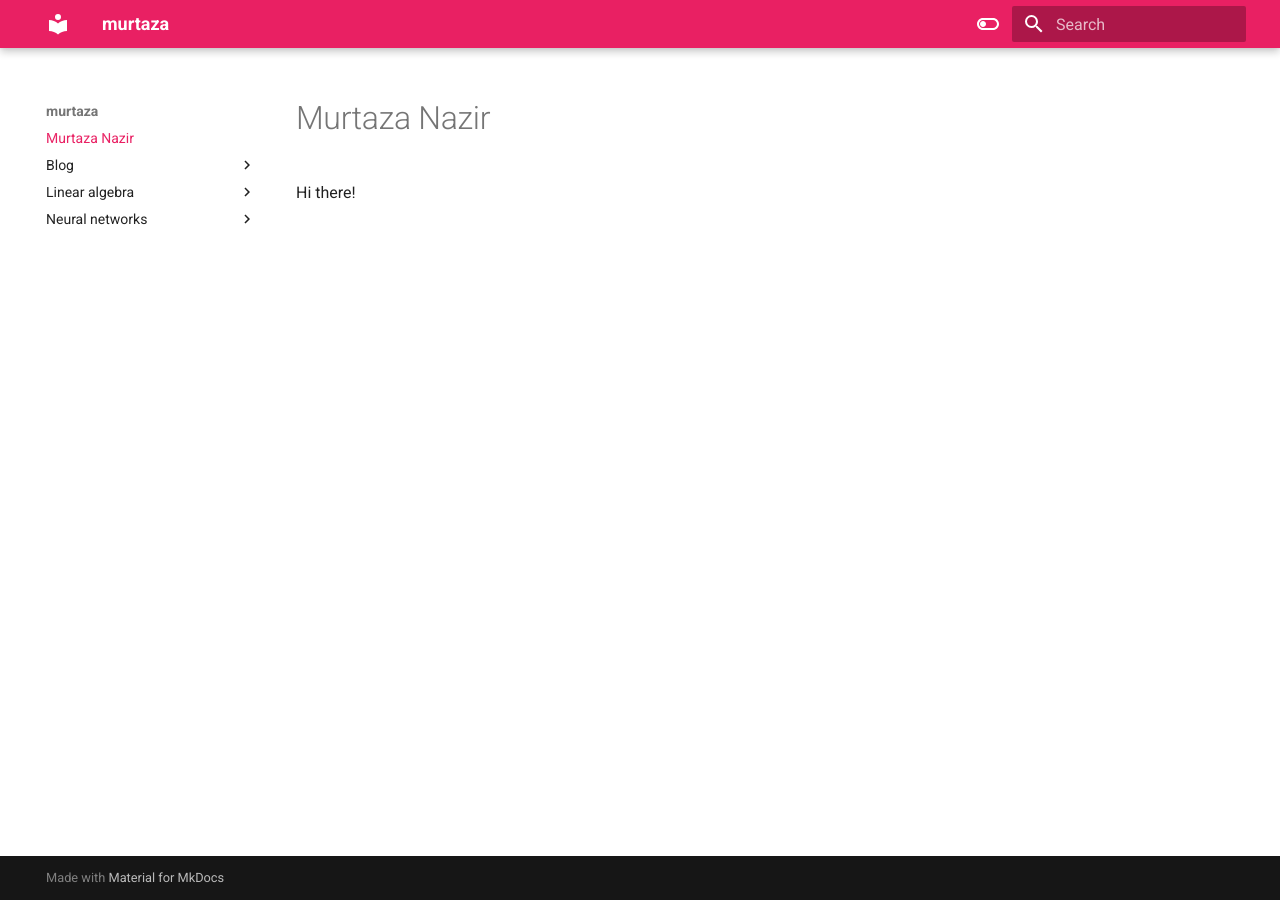
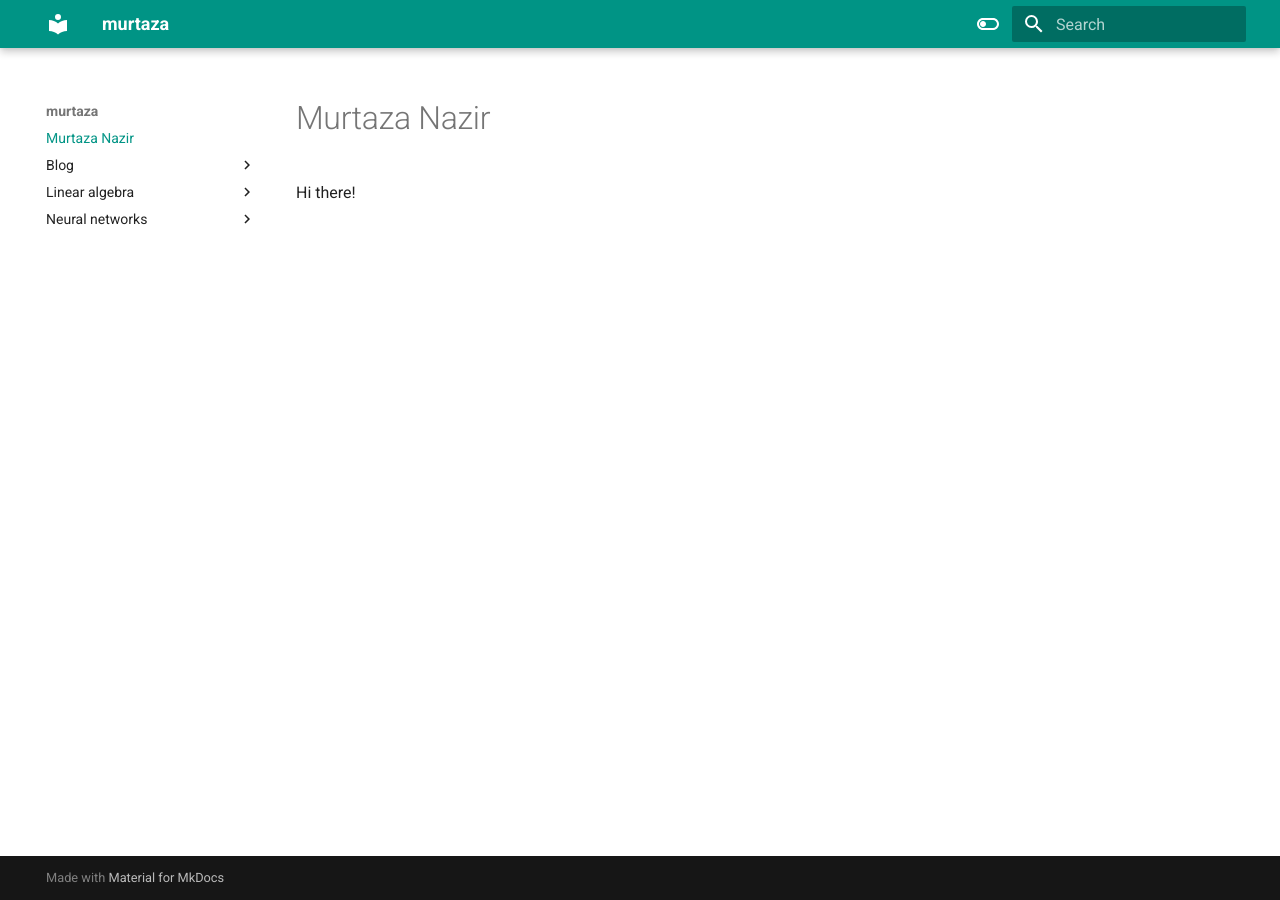
Before and after one commit to themurtazanazir/themurtazanazir.github.io, an MkDocs documentation site: the page built from docs/index.md, in a window 1280 px wide. Built offline with MkDocs 1.6.1 and Material for MkDocs 9.7.7, drawn with Linux system fonts in a browser that asks for light colours.

Commit message:
config updated

```diff
--- a/mkdocs.yml
+++ b/mkdocs.yml
@@ -7,7 +7,7 @@ theme:
     # Light mode
     - media: "(prefers-color-scheme: light)"
       scheme: default
-      primary: pink
+      primary: teal
       accent: indigo
       toggle:
         icon: material/toggle-switch-off-outline
@@ -16,7 +16,7 @@ theme:
     # Dark mode
     - media: "(prefers-color-scheme: dark)"
       scheme: slate
-      primary: pink
+      primary: teal
       accent: blue
       toggle:
         icon: material/toggle-switch
@@ -61,7 +61,6 @@ plugins:
         - tags
 
 extra_javascript:
-  - javascripts/mathjax.js
   - https://polyfill.io/v3/polyfill.min.js?features=es6
   - https://cdn.jsdelivr.net/npm/mathjax@3/es5/tex-mml-chtml.js
   - https://unpkg.com/mermaid/dist/mermaid.min.js
```
